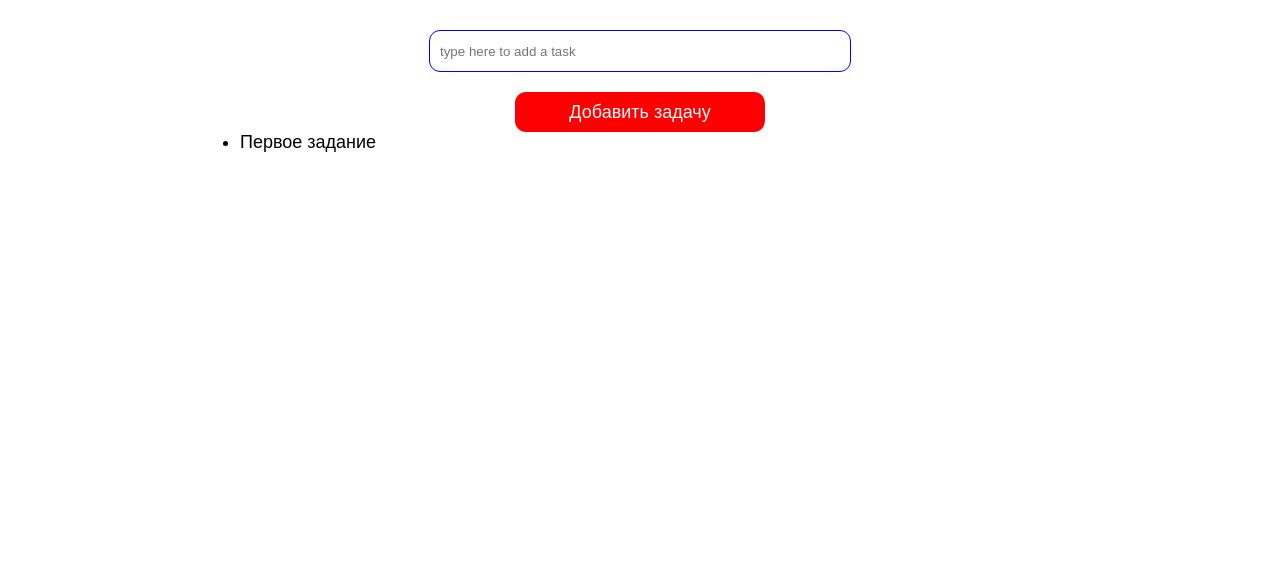
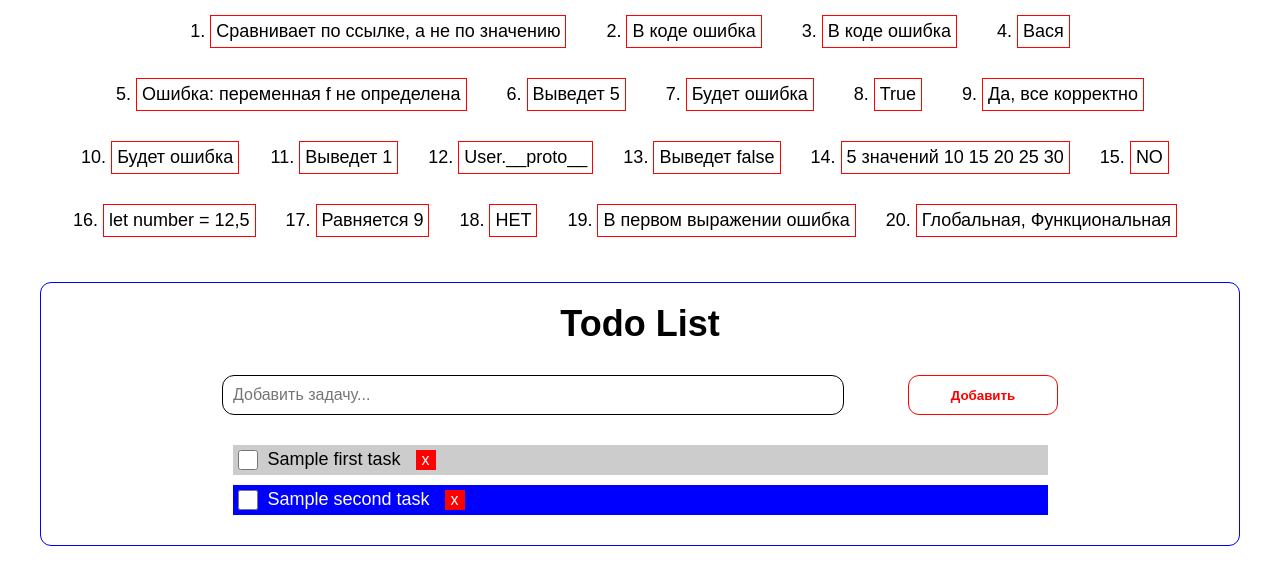
Before and after one commit to alexok999/exam, a plain HTML site: page index.html in a window 1280 px wide. Drawn offline with Linux system fonts and the light colour scheme.

Commit message:
Add files via upload

```diff
--- /dev/null
+++ b/app.js
@@ -0,0 +1,85 @@
+let addInput = document.getElementById('add-input');
+let addBtn = document.getElementById('add-button');
+let todoList = document.getElementById('todo-list');
+
+let todos = JSON.parse(localStorage.getItem('app-todos')) || [
+  { title: 'Sample first task', checked: false },
+  { title: 'Sample second task', checked: false }
+];
+
+function addItem() {
+  let newItem = addInput.value;
+  if (newItem == '') {
+    return;
+  }
+  todos.push({
+    title: newItem,
+    checked: false
+  });
+  saveItems(todos);
+  renderList();
+  addInput.value = '';
+}
+
+function removeItem(id) {
+  todos.splice(id, 1);
+  saveItems(todos);
+  return todos;
+}
+
+function toogleItem(id) {
+  todos[id].checked = !todos[id].checked;
+  saveItems(todos);
+}
+
+function saveItems(todos) {
+  localStorage.setItem('app-todos', JSON.stringify(todos));
+}
+
+function renderList() {
+  todoList.innerHTML = '';
+  todos.forEach(function(el, i) {
+    let li = document.createElement('li');
+    li.className = 'todo-item';
+    if (el.checked) {
+      li.classList.add('checked');
+    }
+    let checked = el.checked ? 'checked="checked"' : '';
+    li.id = i;
+    li.innerHTML = `
+      <label class="title">
+        <input class="check-todo" type="checkbox" ${checked}>
+        ${el.title}
+      </label>
+      <button class="delete">х</button>
+    `;
+    todoList.appendChild(li);
+  });
+}
+
+// Add Item
+addBtn.addEventListener('click', addItem);
+
+// Remove Item
+todoList.addEventListener('click', function(e) {
+  if (e.target && e.target.className == 'delete') {
+    e.stopPropagation;
+    let parent = e.target.parentNode;
+    let id = parent.id;
+    removeItem(id);
+    renderList();
+  }
+});
+
+// Toggle Item
+todoList.addEventListener('change', function(e) {
+  if (e.target && e.target.className == 'check-todo') {
+    e.stopPropagation;
+    let li = e.target.parentNode.parentNode;
+    let id = li.id;
+    toogleItem(id);
+    renderList();
+  }
+});
+
+renderList();
--- a/index.html
+++ b/index.html
@@ -1,31 +1,56 @@
 <!DOCTYPE html>
 <html lang="en">
+
 <head>
 	<meta charset="UTF-8">
 	<meta http-equiv="X-UA-Compatible" content="IE=edge">
 	<meta name="viewport" content="width=device-width, initial-scale=1.0">
 	<title>Document</title>
-    <link rel="stylesheet" href="style.css">
-    <script src="main.js"></script>
+	<link rel="stylesheet" href="./style.css">
+</head>
 
-</head>
 <body>
+	<div class="test-anwers">
+		<ul>
+			<li>Сравнивает по ссылке, а не по значению</li>
+			<li>В коде ошибка</li>
+			<li>В коде ошибка</li>
+			<li>Вася</li>
+			<li>Ошибка: переменная f не определена</li>
+			<li>Выведет 5</li>
+			<li>Будет ошибка</li>
+			<li>True</li>
+			<li>Да, все корректно</li>
+			<li>Будет ошибка</li>
+			<li>Выведет 1</li>
+			<li>User.__proto__</li>
+			<li>Выведет false</li>
+			<li>5 значений 10 15 20 25 30</li>
+			<li>NO</li>
+			<li>let number = 12,5</li>
+			<li>Равняется 9</li>
+			<li>НЕТ</li>
+			<li>В первом выражении ошибка</li>
+			<li>Глобальная, Функциональная</li>
+		</ul>
+	</div>
 
 
-    <div class="container">
-        <div class="todo" id="toDO">
-            <input type="text" id="newTask" name="doname" placeholder="type here to add a task">
-            <button id="addtolist" class="addingbtn">Добавить задачу</button>
 
-            <div id="myToDo">
-                <ul class="todos" id="listToDo">
-                    <li>Первое задание</li>
+	<div class="myapp">
+		<div class="wrapper">
+			<h1>Todo List</h1>
+			<div class="my_app__wrapper">
+				<input id="add-input" type="text" placeholder="Добавить задачу...">
+				<button id="add-button" type="button">Добавить</button>
+			</div>
+			<ul id="todo-list">
 			</ul>
 		</div>
 	</div>
 
 
-    </div>
+	<script src="./app.js"></script>
+</body>
 
-</body>
 </html>
--- a/style.css
+++ b/style.css
@@ -3,64 +3,173 @@
     margin: 0;
 }
 body{
-    max-width: 800px;
+    max-width: 1200px;
     width: 100%;
     margin: 0 auto;
     font-size: 18px;
     font-family: Arial, Helvetica, sans-serif;
 }
 .container {
-    width: 100%;
+  display: block;
+  width: 400px;
+  margin: 100px auto 0;
 }
-.todo{
-    margin: 30px 0;
-    display: flex;
-    flex-direction: column;
+.checked {
+  text-decoration: line-through;
 }
-.todo input{
-    width: 400px;
-    height: 40px;
-    border-radius: 11px;
-    background: transparent;
-    color: #000;
-    padding: 0 10px;
-    margin: 0 auto;
-    border: 1px solid blue;
+
+
+.test-anwers ul{
+	list-style: decimal;
+	padding-left: 0;
+	display: -webkit-flex;
+	display: -moz-flex;
+	display: -ms-flex;
+	display: -o-flex;
+	display: flex;
+	justify-content: center;
+	-ms-align-items: center;
+	align-items: center;
+
+	flex-wrap: wrap;
+}
+.test-anwers ul li{
+	margin: 15px 30px;
+	border: 1px solid red;
+	padding: 5px;
+}
+
+/*APP*/
+
+.wrapper{
+	padding: 20px;
+	border: 1px solid blue;
+	border-radius: 11px;
+	margin-top: 30px;
+}
+h1{
+	text-align: center;
+	margin-bottom: 30px;
+}
+input {
+  margin: 0;
+  border: none;
+ max-width: 600px;
+	width: 100%;
+
+  padding: 10px;
+  float: left;
+  font-size: 16px;
+	border: 1px solid black;
+	border-radius: 12px;
+}
+.my_app__wrapper{
+	display: -webkit-flex;
+	display: -moz-flex;
+	display: -ms-flex;
+	display: -o-flex;
+	display: flex;
+	-ms-align-items: center;
+	align-items: center;
+	width: 100%;
+	justify-content: space-around;
+	max-width: 900px;
+	margin: 0 auto;
+}
+#add-button{
+	width: 150px;
+	height: 40px;
+	display: -webkit-flex;
+	display: -moz-flex;
+	display: -ms-flex;
+	display: -o-flex;
+	display: flex;
+	justify-content: center;
+	-ms-align-items: center;
+	align-items: center;
+	background: transparent;
+	color: red;
+	font-weight: 700;
+	border: 1px solid red;
+	border-radius: 11px;
+	cursor: pointer;
 
 }
-.todo button{
-    width: 250px;
-    height: 40px;
+#add-button:hover{
+	color: #fff;
+	background: red;
+	transition: 0.2s ease;
+}
+/* Style the "Add" button */
+.addBtn {
+  padding: 10px;
+  width: 25%;
+  background: #d9d9d9;
+  color: #555;
+  float: left;
+  text-align: center;
+  font-size: 16px;
+  cursor: pointer;
+  transition: 0.3s;
+  border-radius: 0;
+}
+#todo-list{
+	list-style: none;
+	max-width: 815px;
+	margin: 0 auto;
+	width: 100%;
+	margin-top: 30px;
+}
+#todo-list li{
+	margin: 10px 0;
+}
+.check-todo{
+	width: 20px;
+}
+.todo-item{
+	display: -webkit-flex;
+	display: -moz-flex;
+	display: -ms-flex;
+	display: -o-flex;
+	display: flex;
+	-ms-align-items: center;
+	align-items: center;
+	line-height: 1;
+	padding: 5px;
+}
+.todo-item:nth-child(odd){
+	background: #ccc;
+}
+.todo-item:nth-child(even){
+	color: #fff;
+	background: blue;
+}
+.delete{
+	    width: 20px;
+    height: 20px;
+    display: flex;
+    justify-content: center;
+    align-items: center;
+    line-height: 1;
+    cursor: pointer;
+    margin-left: 15px;
     background: red;
     color: #fff;
     border: none;
-    border-radius: 11px;
-    display: flex;
-    align-items: center;
-    justify-content: center;
-    font-size: 18px;
-    margin: 0 auto;
-    margin-top: 20px;
-    cursor: pointer;
+    position: relative;
+	font-size: 16px;
 }
-.todo button:hover{
-    background: blue;
-    transition: 0.2s ease;
+.delete:hover{
+	transition: 0.2s ease;
+	background: black;
 }
-
-.todo__list{
-   width: 400px;
-   margin: 0 auto;
-   margin-top: 40px;
+.todo-item input{
+	margin-right: 10px;
+	position: relative;
+	top: 0px;
+	width: 20px;
+	height: 20px;
 }
-.todo__list ul{
-    list-style: none;
+.addBtn:hover {
+  background-color: #bbb;
 }
-.todo__list ul li{
-    font-size: 16px;
-    color: #000;
-    padding: 5px 10px;
-    border-bottom: 1px solid blue;
-    margin: 10px 0;
-
-}
```
Lines whose indentation alone changed are shown as unchanged.
